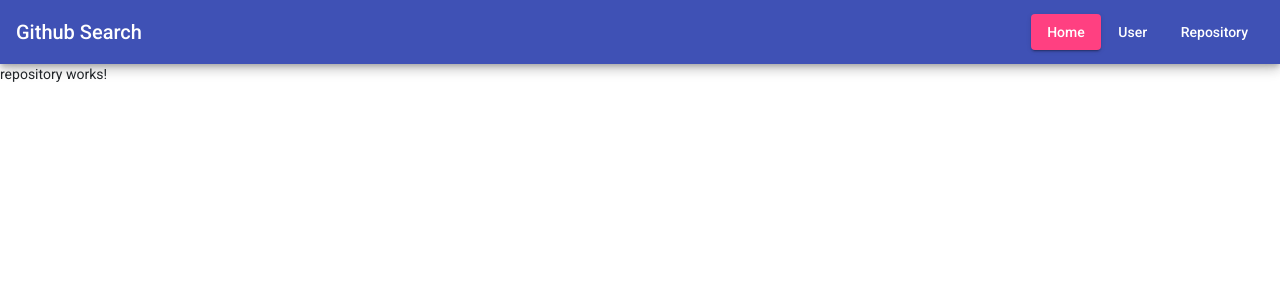
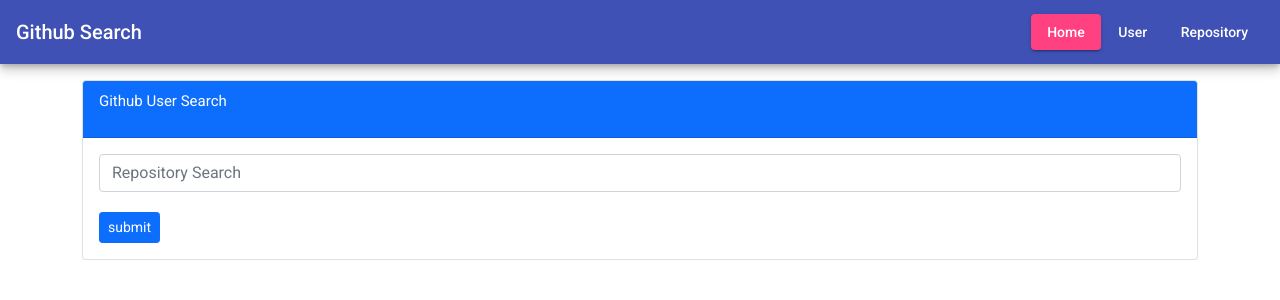
Before and after one commit to TERESIA012/Github-Search, an Angular app: page /repository in a window 1280 px wide. Shown: the top 300 px of the page. Built offline with nearby package versions, Linux system fonts and the light colour scheme.

Commit message:
add search section

```diff
--- a/src/app/repository/repository.component.html
+++ b/src/app/repository/repository.component.html
@@ -1 +1,21 @@
-<p>repository works!</p>
+<div class="container mt-3">
+    <div class="row">
+        <div class="col">
+            <div class="card">
+                <div class="card-header bg-primary text-white">
+                    <h4>Github User Search</h4>
+                </div>
+                <div class="card-body">
+                    <form class="form-inline">
+                        <div class="form-group">
+                            <input size="40" type="search" class="form-control" placeholder="Repository Search">
+                        </div><br>
+                        <div>
+                            <input type="submit" value="submit" class="btn btn-primary btn-sm">
+                        </div>
+                    </form>
+                </div>
+            </div>
+        </div>
+    </div>
+</div>
--- a/src/app/user/user.component.html
+++ b/src/app/user/user.component.html
@@ -1 +1,21 @@
-<p>user works!</p>
+<div class="container mt-3">
+    <div class="row">
+        <div class="col">
+            <div class="card">
+                <div class="card-header bg-primary text-white">
+                    <h4>Github User Search</h4>
+                </div>
+                <div class="card-body">
+                    <form class="form-inline">
+                        <div class="form-group">
+                            <input size="40" type="search" class="form-control" placeholder="Github User Search">
+                        </div><br>
+                        <div>
+                            <input type="submit" value="submit" class="btn btn-primary btn-sm">
+                        </div>
+                    </form>
+                </div>
+            </div>
+        </div>
+    </div>
+</div>
```
